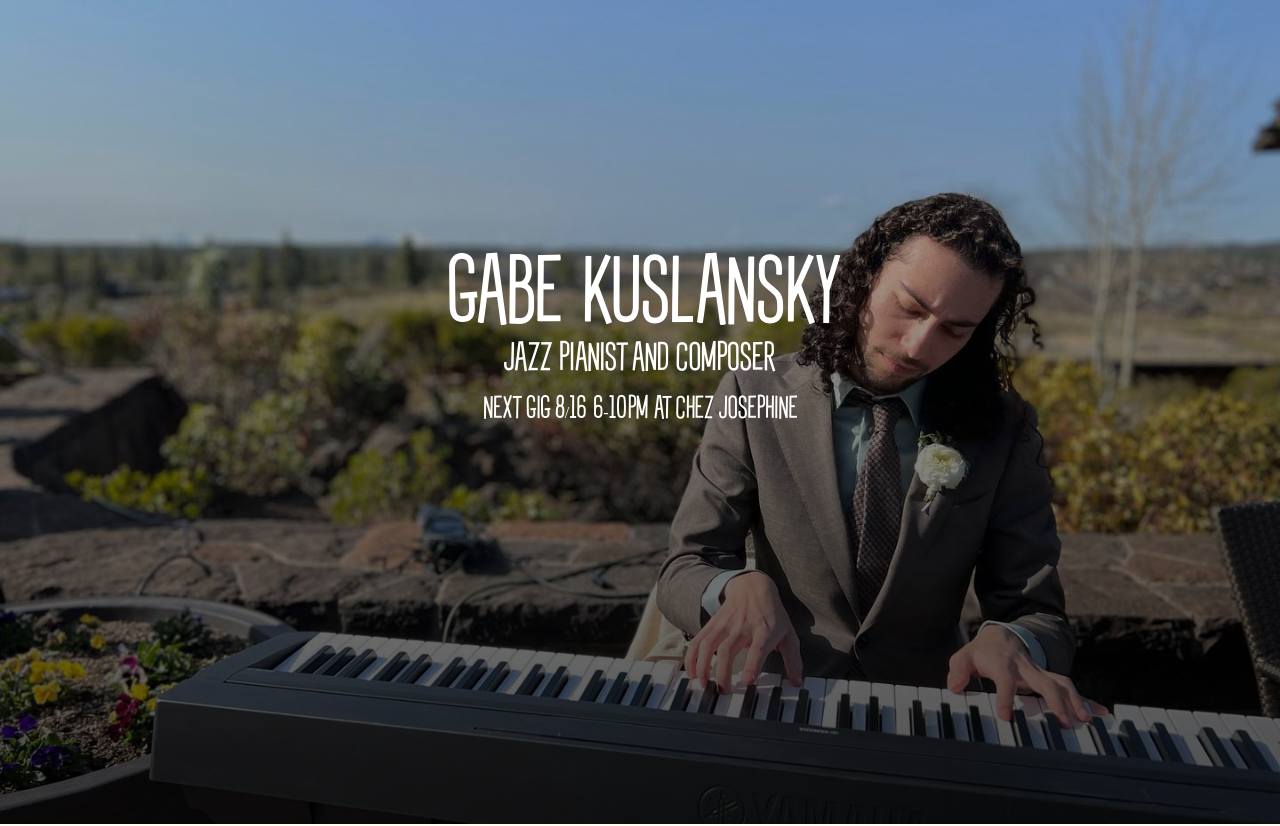
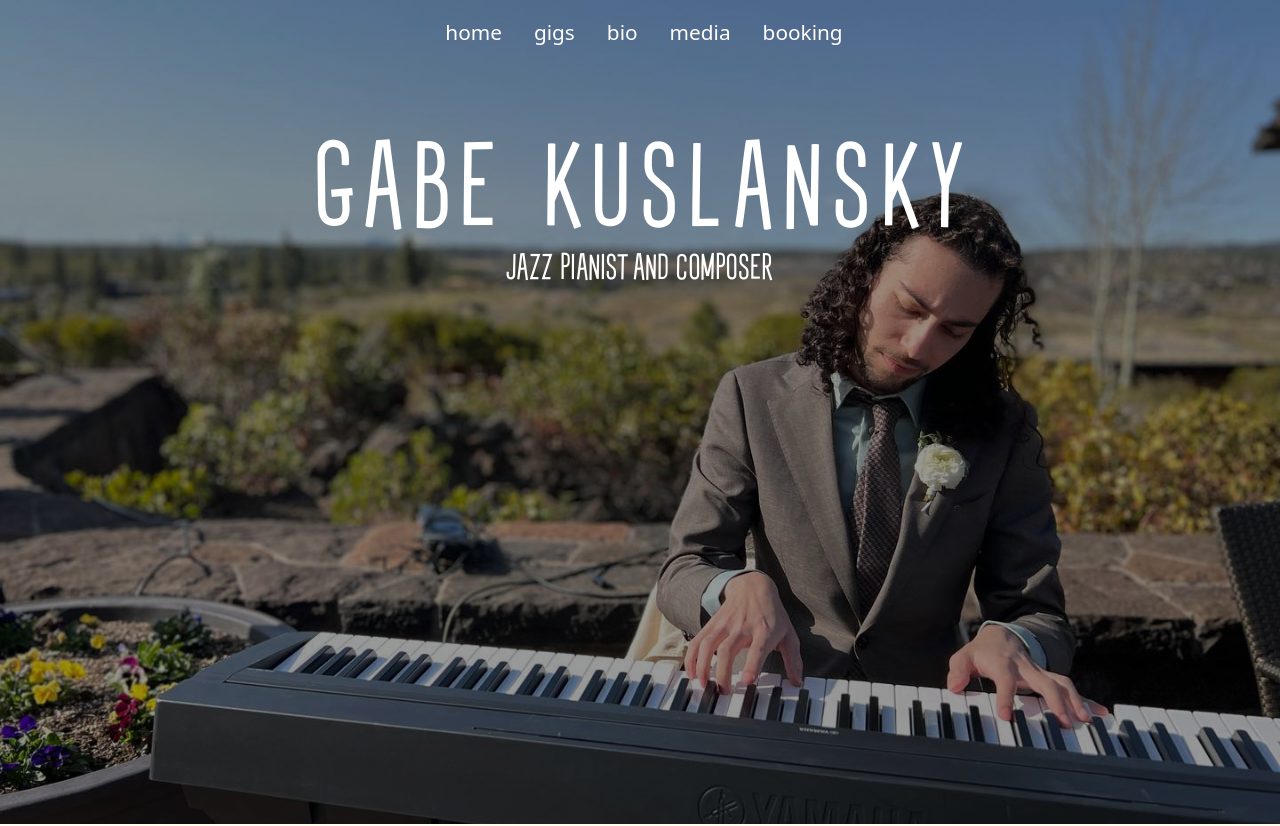
Before and after one commit to GabeKuslansky/responsive-portfolio, a Next.js app: page / in a window 1280 px wide. Shown: the top 826 px of the page. Built offline with nearby package versions, Linux system fonts and the light colour scheme.

Commit message:
add navbarback and improve kerning

```diff
--- a/components/Layout.tsx
+++ b/components/Layout.tsx
@@ -20,7 +20,7 @@ const Layout = ({ children, title = "This is the default title" }: Props) => (
       <meta charSet="utf-8" />
       <meta name="viewport" content="initial-scale=1.0, width=device-width" />
     </Head>
-    <header>{/* <Navbar /> */}</header>
+    <header><Navbar /></header>
     <div>{children}</div>
     <footer>
       <hr />
--- a/components/Navbar.tsx
+++ b/components/Navbar.tsx
@@ -7,28 +7,28 @@ const Navbar = () => {
   const [isOpen, setIsOpen] = React.useState(false);
   return (
     <div>
-      <div className="absolute top-0 left-0 h-15 w-[100%] z-10 bg-[rgba(0,0,0,0.2)]">
-        <nav className="flex">
-          <div className="z-20 p-5 text-2xl text-white">
+      <div className={`absolute top-0 left-0 h-[3.5rem] w-[100%] z-10`}>
+        <nav className="flex leading-[3.5rem]">
+          <div className={`z-20 pl-2 text-md font-letsjazz text-white pt-[4rem]`}>
+          </div>
+          <div className="justify-center hidden lg:flex m-auto text-right space-x-8 text-[1.3rem] text-white">
             <Link href="/">
-              <a>Gabe Kuslansky</a>
+              <a>home</a>
+            </Link>
+            <Link href="/gigs">
+              <a>gigs</a>
+            </Link>
+            <Link href="/bio">
+              <a>bio</a>
+            </Link>
+            <Link href="/media">
+              <a>media</a>
+            </Link>
+            <Link href="/booking">
+              <a>booking</a>
             </Link>
           </div>
-          <div className="justify-center hidden lg:flex m-auto text-center space-x-10 text-2xl text-white">
-            <Link href="/gigs">
-              <a>Gigs</a>
-            </Link>
-            <Link href="/bio">
-              <a>Bio</a>
-            </Link>
-            <Link href="/media">
-              <a>Media</a>
-            </Link>
-            <Link href="/booking">
-              <a>Booking</a>
-            </Link>
-          </div>
-          <div className="lg:hidden p-3 ml-auto mr-4">
+          <div className={`lg:hidden ml-auto mr-4`}>
             <HamburgerMenu
               openChange={(isOpen) => {
                 isOpen
--- a/pages/index.tsx
+++ b/pages/index.tsx
@@ -9,12 +9,12 @@ const IndexPage = () => (
       className="w-screen h-[103vh] lg:bg-fixed bg-darken-mobile bg-[right_-16rem_bottom_0.3rem] lg:bg-center bg-cover bg-repeat-x lg:bg-darken-desktop"
       style={{ backgroundSize: "fit" }}
     >
-      <div className="flex-col box-border text-center font-letsjazz text-white m-auto leading-[3rem] pt-[6rem] lg:pt-[16rem]">
-        <span className="text-4xl lg:text-5xl">Gabe Kuslansky</span>
+      <div className="flex-col box-border text-center font-letsjazz text-white m-auto leading-[3rem] pt-[6rem] lg:pt-[9rem]">
+        <span className="text-3xl lg:text-6xl tracking-[0.2em]">Gabe Kuslansky</span>
         <br />
-        <span className="text-base lg:text-xl">Jazz Pianist and Composer</span>
+        <span className="text-base lg:text-lg tracking-[0.05em] lg:leading-[3em]">Jazz Pianist and Composer</span>
         <br />
-        <span className="text-sm lg:text-base">Next gig 8/16 6-10pm at Chez Josephine</span>
+        {/* <span className="text-sm lg:text-xl">Next gig 8/16 6-10pm at Chez Josephine</span> */}
       </div>
     </div>
 
--- a/tailwind.config.js
+++ b/tailwind.config.js
@@ -7,8 +7,8 @@ module.exports = {
   theme: {
     extend: {
       backgroundImage: {
-        "darken-desktop": "linear-gradient(rgba(0, 0, 0, 0.2), rgba(0, 0, 0, 0.7)), url('/img/desktop/wedding-front.jpg')",
-        "darken-mobile": "linear-gradient(rgba(0, 0, 0, 0.2), rgba(0, 0, 0, 0.7)), url('/img/mobile/wedding-front.webp')",
+        "darken-desktop": "linear-gradient(rgba(0, 0, 0, 0.4), rgba(0, 0, 0, 0.4)), url('/img/desktop/wedding-front.jpg')",
+        "darken-mobile": "linear-gradient(rgba(0, 0, 0, 0.4), rgba(0, 0, 0, 0.4)), url('/img/mobile/wedding-front.webp')",
       },
       fontFamily: {
         letsjazz: "letsjazz"
```
